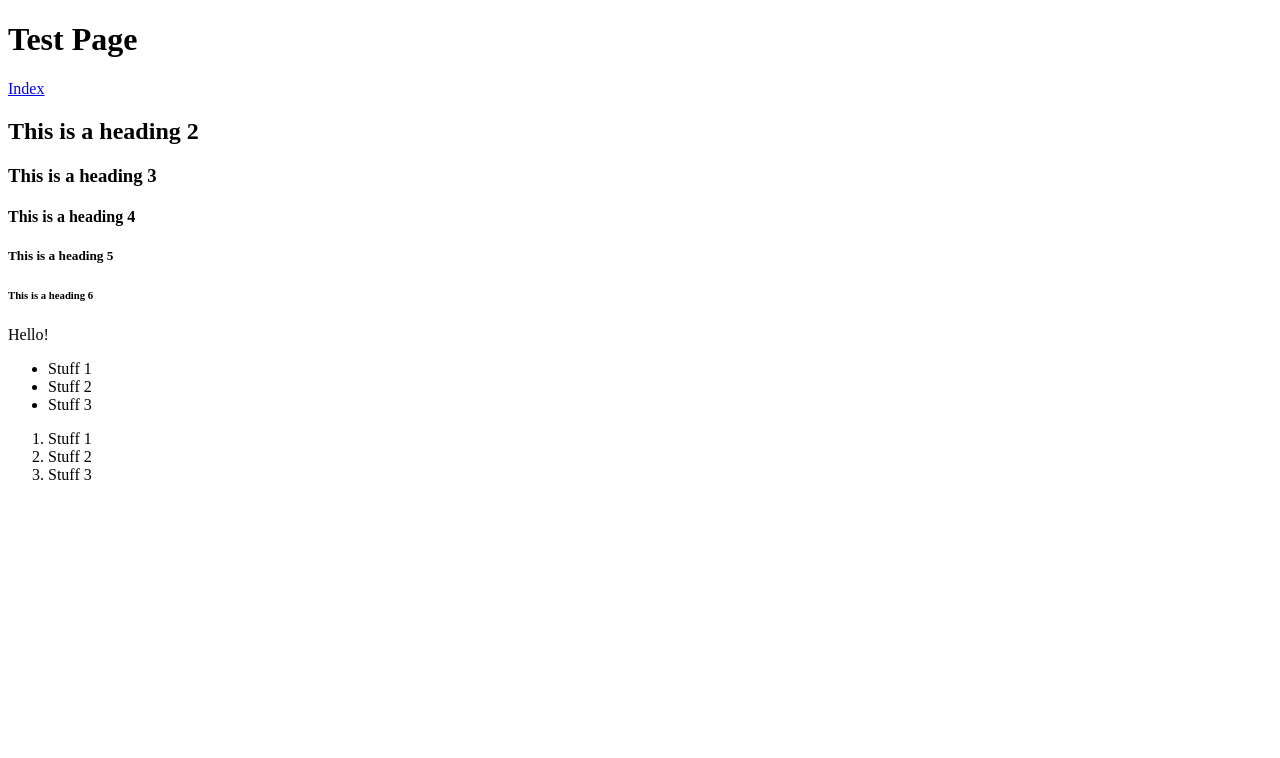
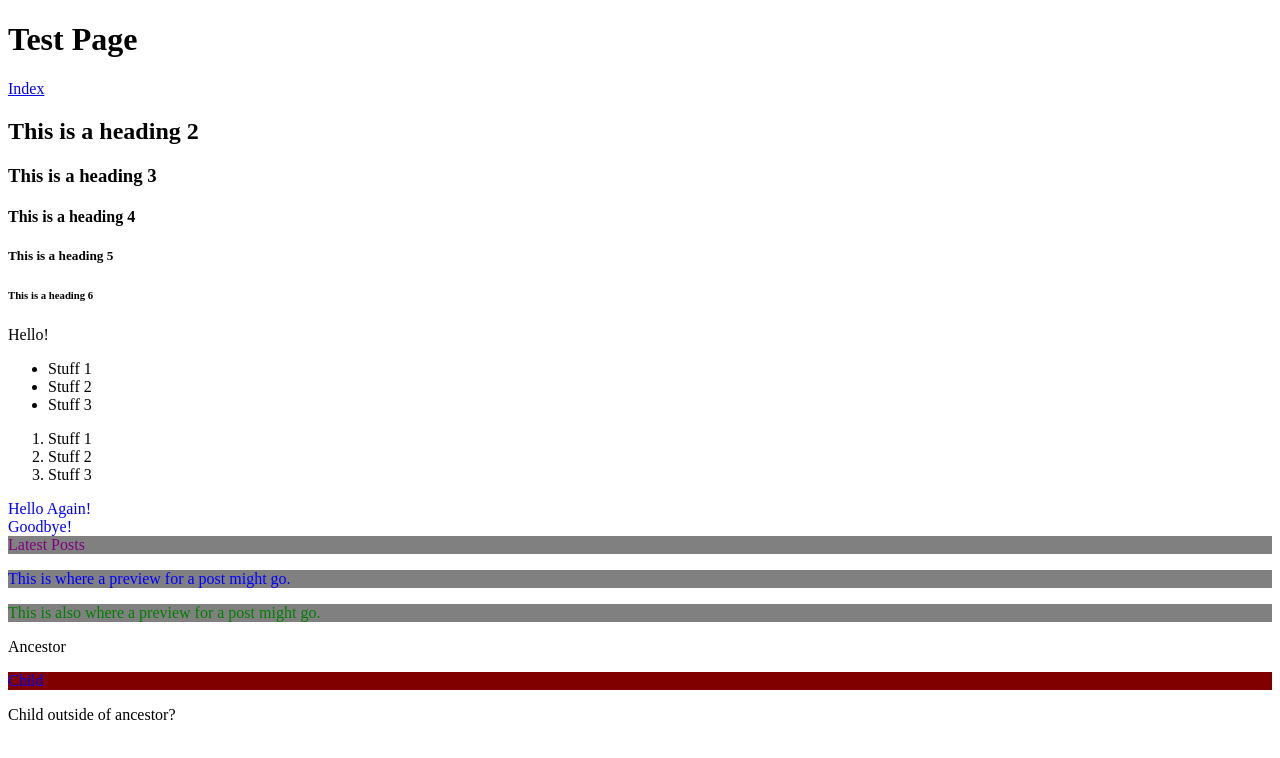
Before and after one commit to ChrisIBill/git_test, a plain HTML site: page pages/test.html in a window 1280 px wide. Drawn offline with Linux system fonts and the light colour scheme.

Commit message:
Commenting and Combinators

```diff
--- /dev/null
+++ b/pages/pages_styles.css
@@ -0,0 +1,3 @@
+div {
+    color: blue;
+}
--- a/pages/test.html
+++ b/pages/test.html
@@ -4,7 +4,8 @@
     <meta charset="UTF-8">
     <meta http-equiv="X-UA-Compatible" content="IE=edge">
     <meta name="viewport" content="width=device-width, initial-scale=1.0">
-    <title>Document</title>
+    <link rel="stylesheet" href="../styles.css">
+    <title>My Test Site</title>
 </head>
 <body>
     <h1>Test Page</h1>
@@ -15,15 +16,39 @@
     <h5>This is a heading 5</h5>
     <h6>This is a heading 6</h6>
     <p>Hello!</p>
+    <!--Unordered List-->
     <ul>
         <li>Stuff 1</li>
         <li>Stuff 2</li>
         <li>Stuff 3</li>
     </ul>
+    <!--Ordered List-->
     <ol>
         <li>Stuff 1</li>
         <li>Stuff 2</li>
         <li>Stuff 3</li>
     </ol>
+    <div>Hello Again!</div>
+    <div>Goodbye!</div>
+
+    <div>
+        <div class="subsection header">Latest Posts</div>
+        <p class="subsection preview">
+            This is where a preview for a post might go.
+        </p>
+        <p class="subsection" id="preview">
+            This is also where a preview for a post might go.
+        </p>
+    </div>
+    <!--Desendant Combinator-->
+    <div class="ancestor">
+        <p>Ancestor</p>
+        <div class="child">
+            <!--Does get child styling-->
+            <p>Child</p>
+        </div>
+        <!--Does not get child styling-->
+        <p>Child outside of ancestor?</p>
+    </div>
 </body>
 </html>
--- /dev/null
+++ b/styles.css
@@ -0,0 +1,44 @@
+/* styles.css */
+/* Defines all divs to be blue */
+div {
+    color: blue;
+}
+
+/* Defines both alert-text and unread */
+.alert-text, .unread {
+    color: red;
+}
+/* Defines just alert-text */
+.alert-text {
+    background-color: black;
+}
+.unread {
+    background-color: aqua;
+}
+
+/* ID vs Class, dont really understand */
+#title {
+    background-color: green;
+}
+
+/* Unchained selector */
+.subsection {
+    background-color: gray;
+}
+/* Chained selector */
+.subsection.header {
+    color: purple;
+}
+
+/* Chained selector w/ ID instead of class */
+.subsection#preview {
+    color: green;
+}
+
+/* Descendant Combinator */
+.ancestor {
+    color: black;
+}
+.ancestor .child {
+    background-color: maroon;
+}
```
Also changed, not shown: index.html (+7 -0 lines), pages/about.html (+2 -1 lines).
